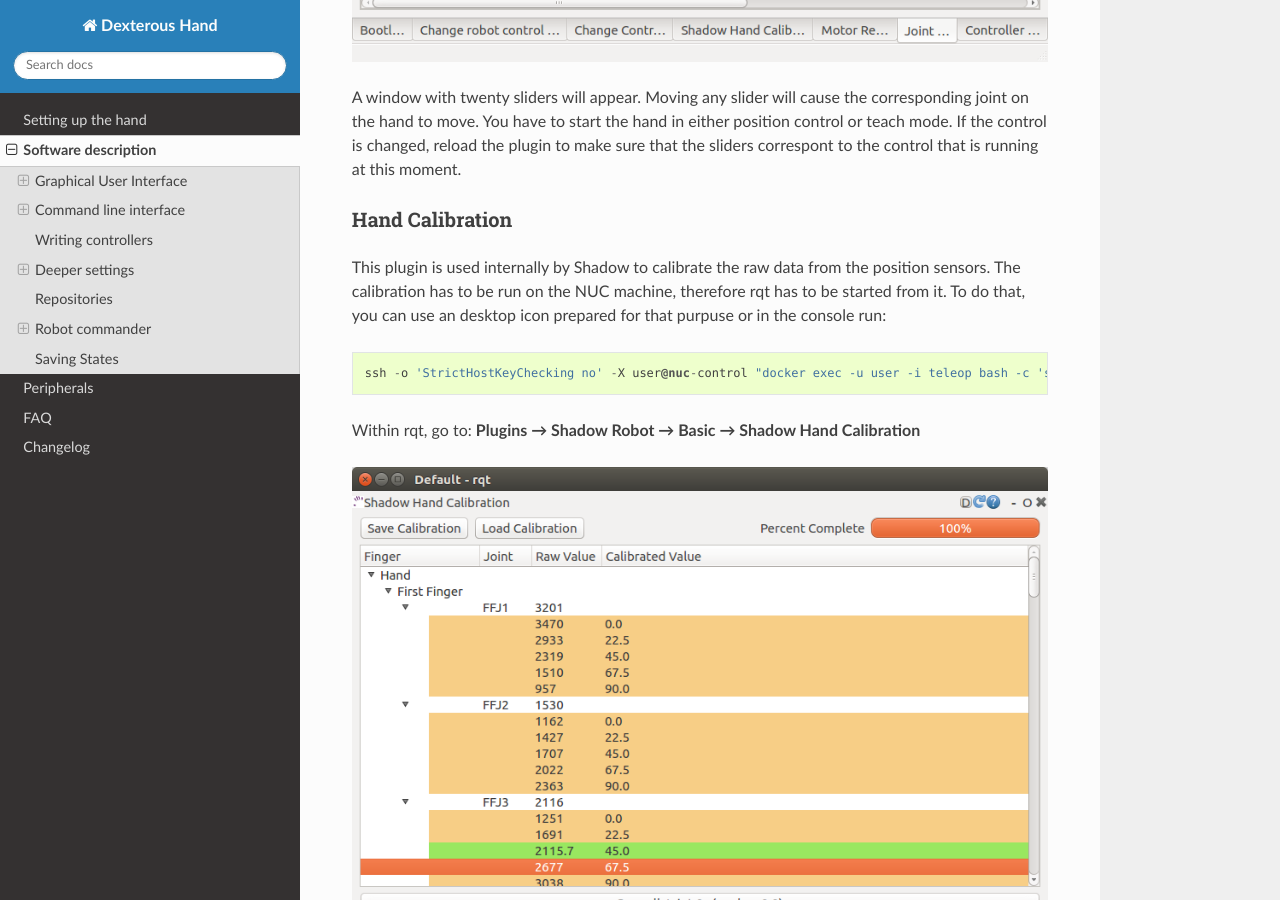
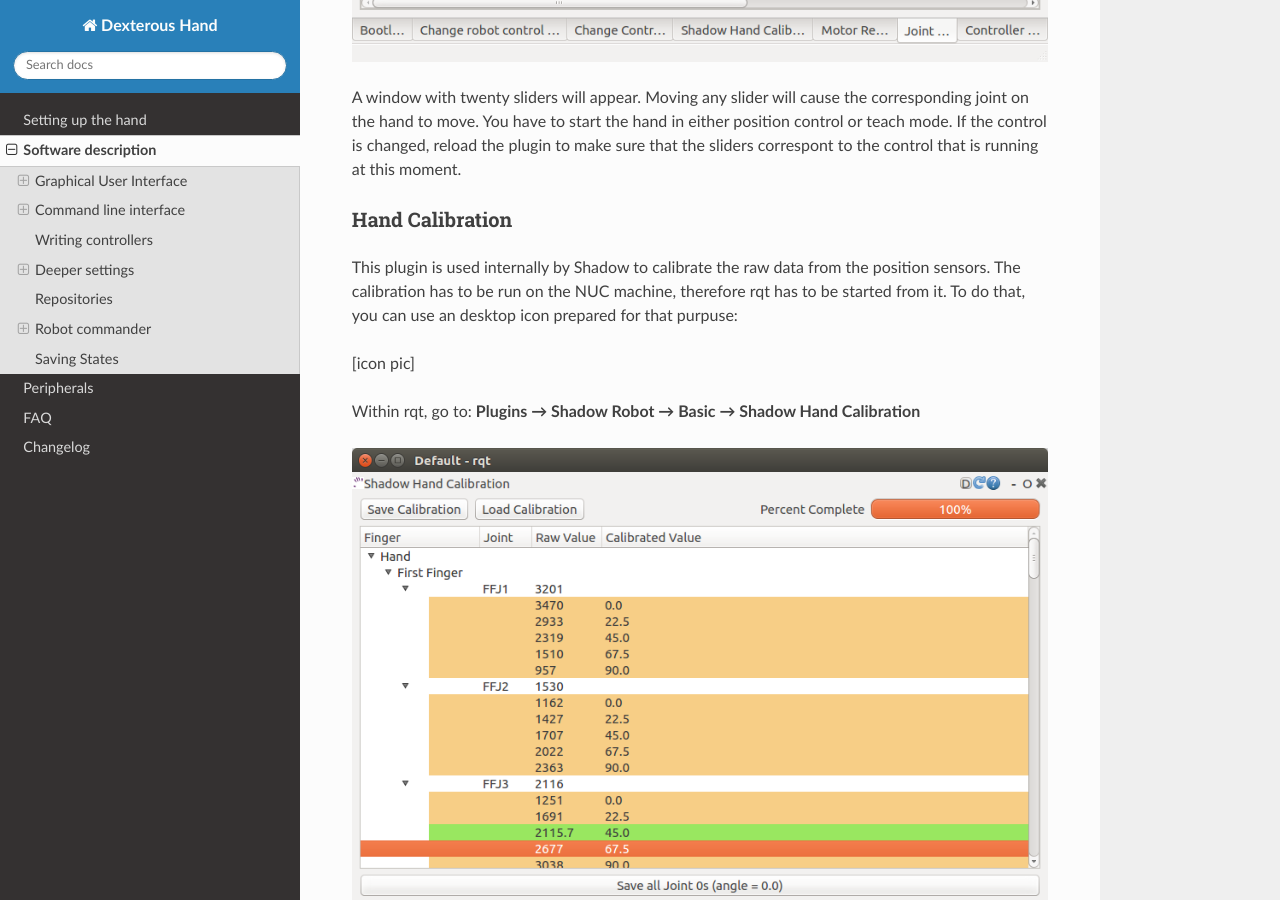
Before and after one commit to shadow-robot/sr_dexterous_hand_documentation, a Sphinx documentation site: the page built from docs/user_guide/2_software_description.md, in a window 1280 px wide and 900 px high, scrolled down 8132 px. Built offline with Sphinx 7.4.7 and the Read the Docs theme 2.0.0, drawn with Linux system fonts in a browser that asks for light colours.

Commit message:
fixing some of the comments

````diff
--- a/docs/user_guide/2_software_description.md
+++ b/docs/user_guide/2_software_description.md
@@ -179,10 +179,9 @@ A simple interface has been provided to control the position of each joint using
   A window with twenty sliders will appear. Moving any slider will cause the corresponding joint on the hand to move. You have to start the hand in either position control or teach mode. If the control is changed, reload the plugin to make sure that the sliders correspont to the control that is running at this moment.
 
 ### Hand Calibration
-This plugin is used internally by Shadow to calibrate the raw data from the position sensors. The calibration has to be run on the NUC machine, therefore rqt has to be started from it. To do that, you can use an desktop icon prepared for that purpuse or in the console run:
-```
-ssh -o 'StrictHostKeyChecking no' -X user@nuc-control "docker exec -u user -i teleop bash -c 'source /home/user/projects/shadow_robot/base_deps/devel/setup.bash;source /home/user/projects/shadow_robot/base/devel/setup.bash; rqt'"
-```
+This plugin is used internally by Shadow to calibrate the raw data from the position sensors. The calibration has to be run on the NUC machine, therefore rqt has to be started from it. To do that, you can use an desktop icon prepared for that purpuse:
+
+[icon pic]
 
 Within rqt, go to:
 	**Plugins → Shadow Robot → Basic → Shadow Hand Calibration**
````
Also changed, not shown: docs/user_guide/1_setting_up_the_hand.md (+19 -26 lines).
